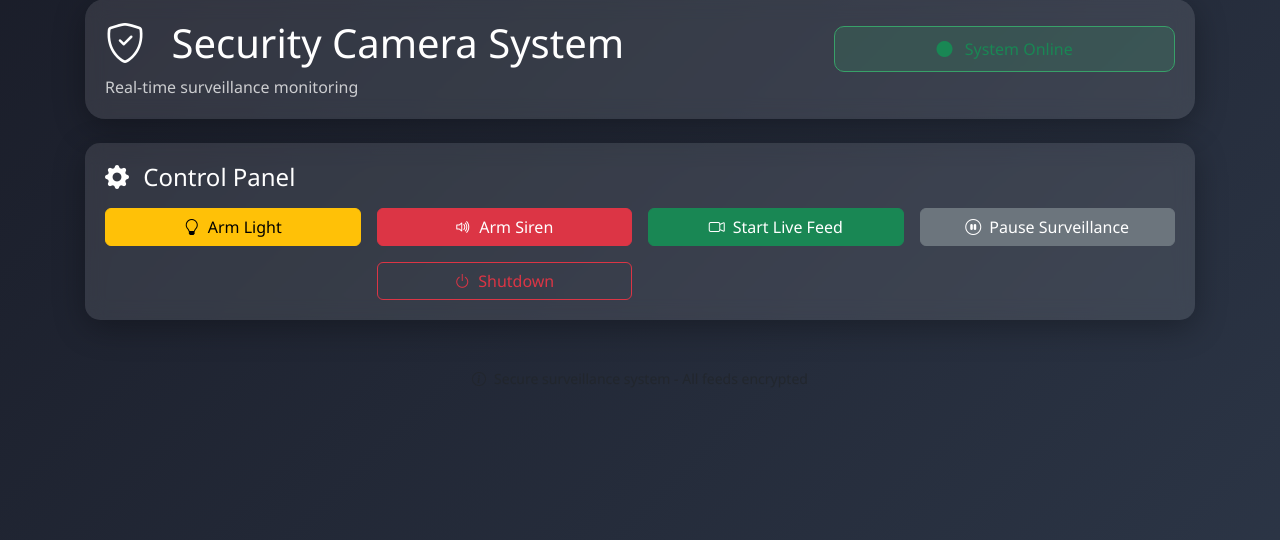
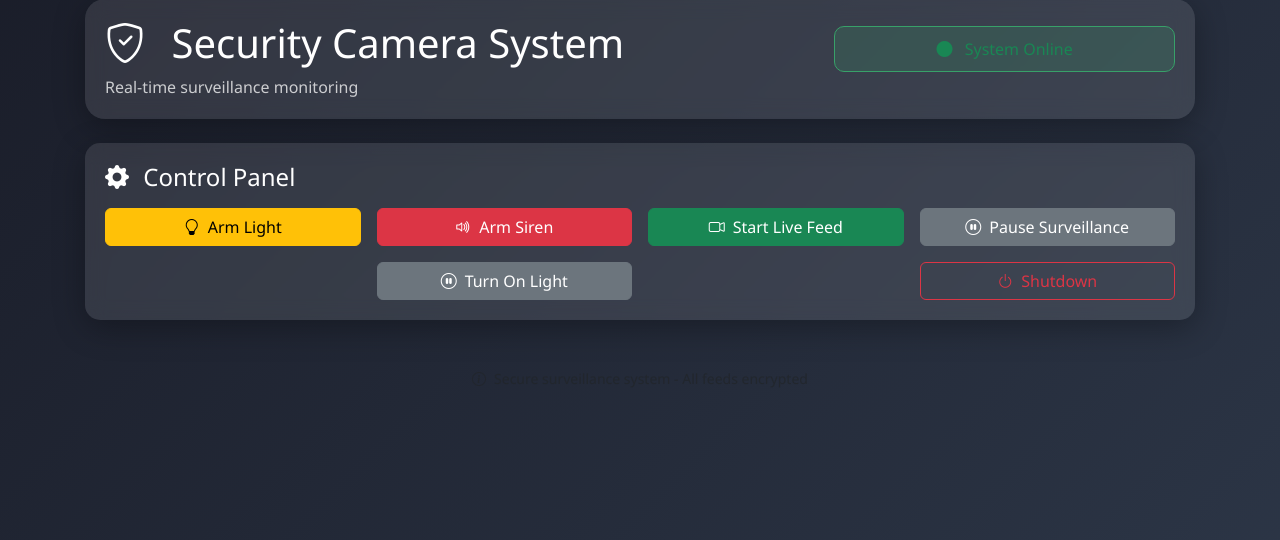
Before and after one commit to VaradRane12/Motion-Activated-Security-Camera, a Python web app: template flask/templates/index.html in a window 1280 px wide. Shown: the part 69-609 px from the top of the page. Run offline with Jinja, Linux system fonts and the light colour scheme; the template is opened without the code that fills it, so the values that code supplies are empty.

Commit message:
old commit

```diff
--- a/flask/templates/index.html
+++ b/flask/templates/index.html
@@ -73,6 +73,18 @@
             </div>
 
 
+<div class="col-md-3 col-sm-6">
+                <button id="turnonlight" class="btn btn-secondary w-100" onclick="turnOnLight()">
+                    <i class="bi bi-pause-circle me-2"></i>Turn On Light
+                </button>
+            </div>
+
+            <div class="col-md-3 col-sm-6">
+                <button id="turnofflight" class="btn btn-success w-100" onclick="turnOffLight()" style="display: none;">
+                    <i class="bi bi-play-circle me-2"></i>Turn Off Light
+                </button>
+            </div>
+
 
             <div class="col-md-3 col-sm-6">
                 <button class="btn btn-outline-danger w-100" onclick="confirmShutdown()">
```
